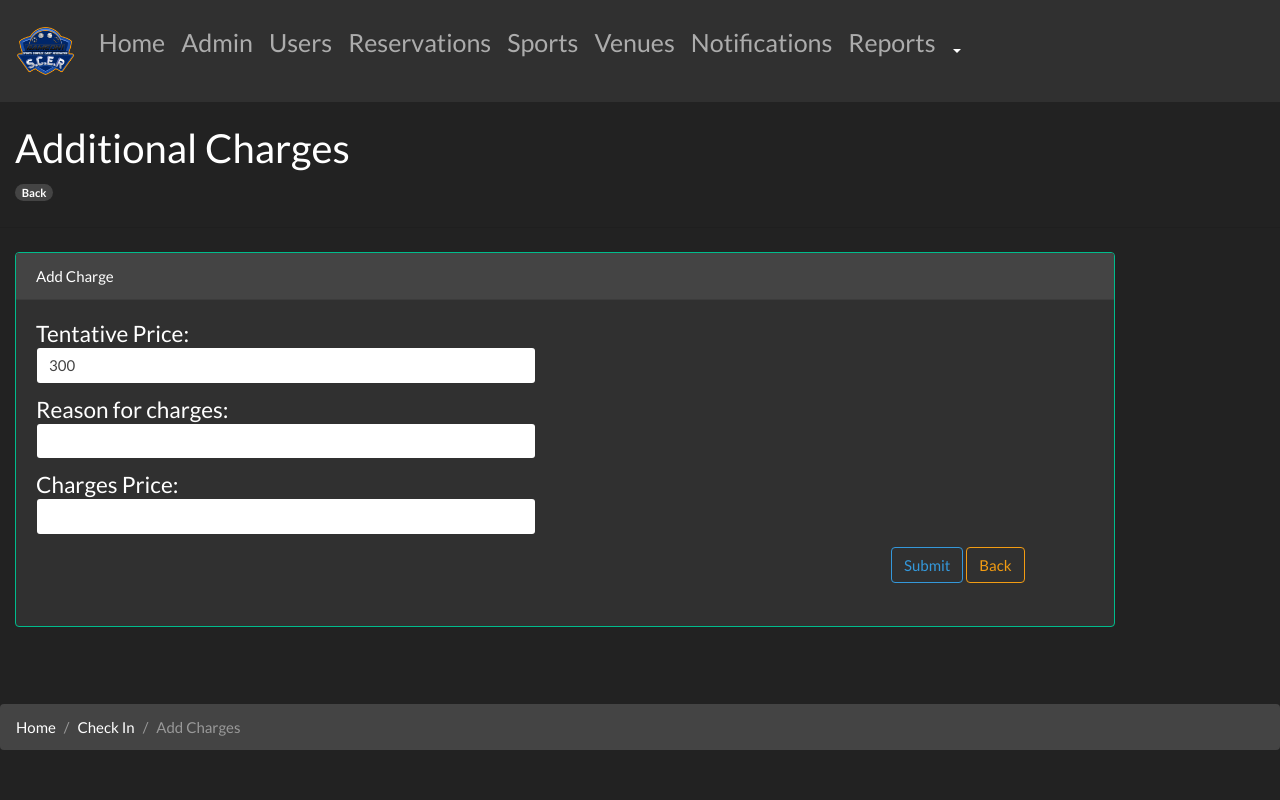
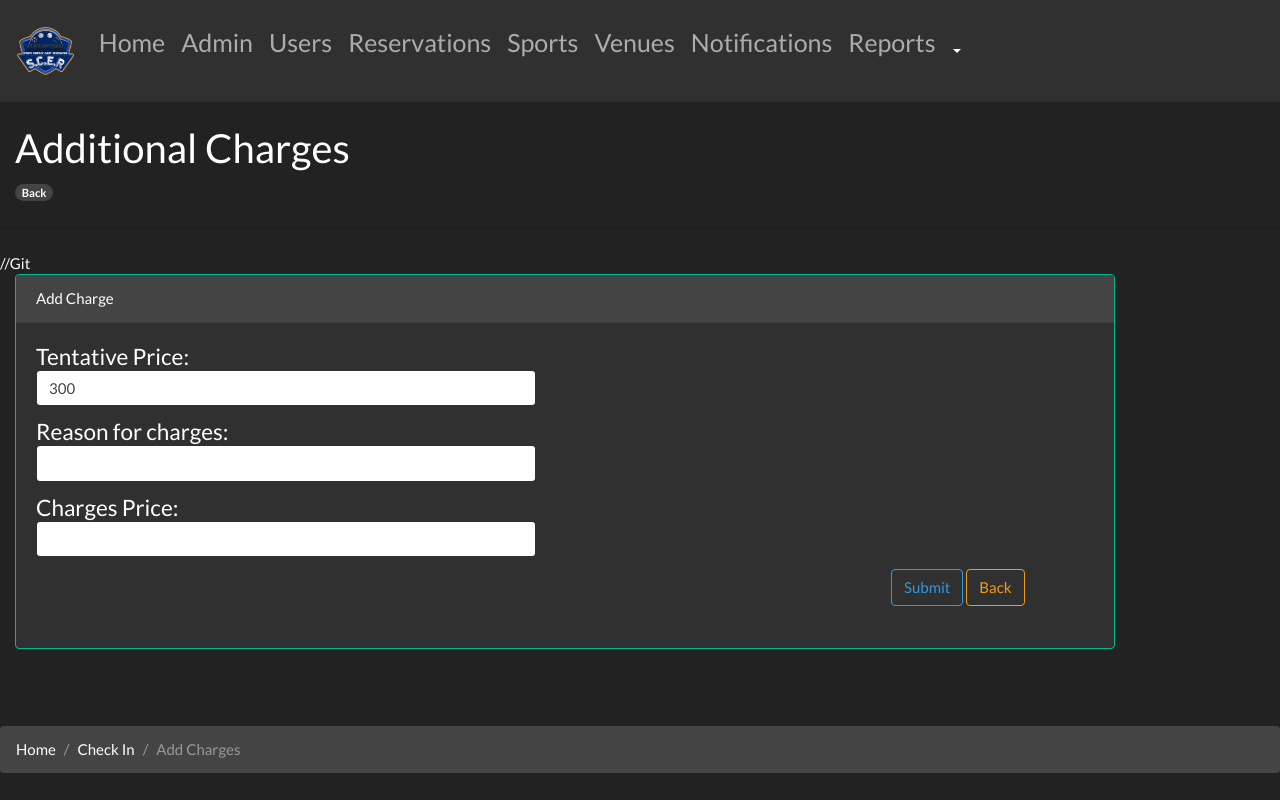
Before and after one commit to lcrowns/SCER-Reservation-System-PHP, a PHP site: page /addcharges.php?transactionID=246 in a window 1280 px wide; the page is wider, and only the part inside the window is pictured. Run offline with PHP 8.4, Linux system fonts and the light colour scheme; a user stored in the database is signed in; data comes from the database, SQL or seed files in the repository; some libraries are stand-ins or nearby versions.

Commit message:
added comment

```diff
--- a/admin/addcharges.php
+++ b/admin/addcharges.php
@@ -17,7 +17,7 @@ require_once 'connect.php';
 	<br>
   		<h2 style="margin-left: 15px">Additional Charges</h2>
   		<a href="checkin.php" style="margin-left: 15px"><span class="badge badge-pill badge-secondary">Back</span></a>
-  		<hr class='my-4'>
+  		<hr class='my-4'>//Git
 
 
 
```
Also changed, not shown: admin/accepted_query.php (line endings or trailing spaces).
